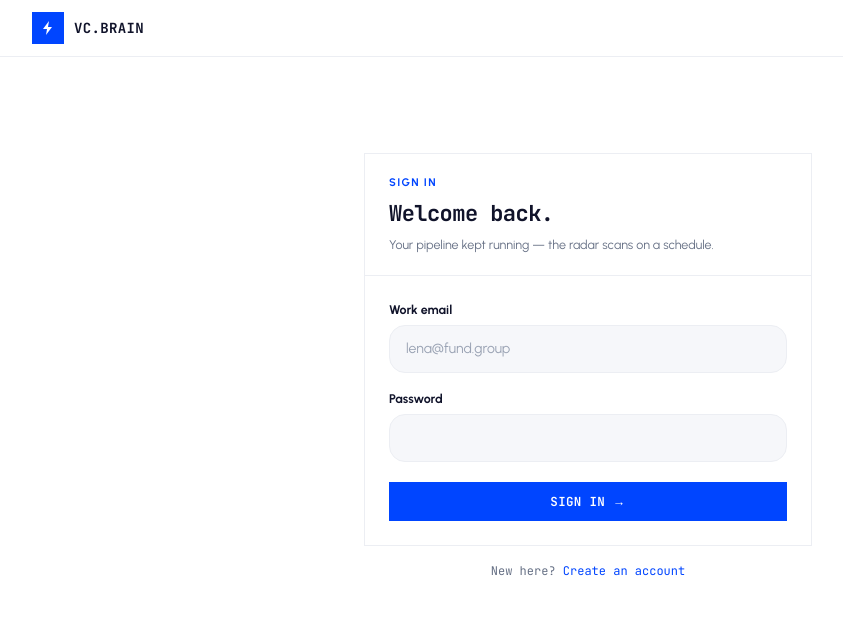
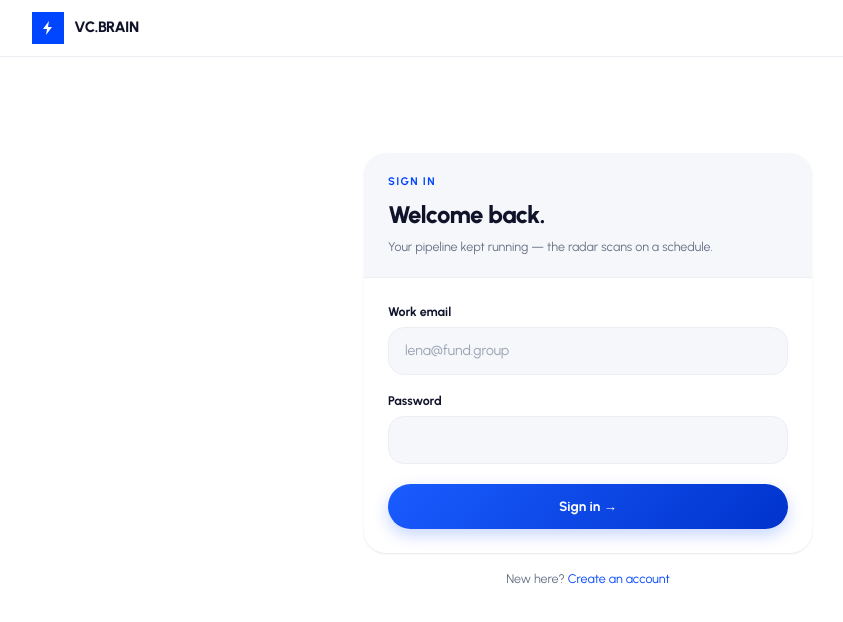
Before and after one commit to Asjad-Ilahi/vc_brain_hackathon, a Next.js app: page /signin in a window 1280 px wide. Shown: the top 622 px of the page, without its empty margins (52-895 px from the left). Built offline with nearby package versions, Linux system fonts and the light colour scheme.

Commit message:
completed the dashboard ui update

```diff
--- a/src/app/_components/AuthCard.tsx
+++ b/src/app/_components/AuthCard.tsx
@@ -25,21 +25,21 @@ export default function AuthCard({
                 <path d="M9 1 3 9h4l-1 6 6-8H8l1-6z" />
               </svg>
             </span>
-            <span className="font-mono text-sm font-bold tracking-wide">VC.BRAIN</span>
+            <span className="text-[15px] font-extrabold tracking-tight">VC.BRAIN</span>
           </Link>
         </div>
       </header>
       <main className="flex flex-1 items-start justify-center px-4 py-16 md:py-24">
         <div className="w-full max-w-md">
-          <div className="border border-line bg-card">
-            <div className="border-b border-line bg-paper px-6 py-5">
+          <div className="u-card overflow-hidden">
+            <div className="border-b border-line bg-cardalt px-6 py-5">
               <Eyebrow>{eyebrow}</Eyebrow>
-              <h1 className="mt-1.5 font-mono text-[22px] font-bold tracking-tight">{title}</h1>
+              <h1 className="mt-1.5 text-[24px] font-extrabold tracking-tight">{title}</h1>
               <p className="mt-1 text-[12.5px] text-muted">{sub}</p>
             </div>
             <div className="px-6 py-6">{children}</div>
           </div>
-          <p className="mt-4 text-center font-mono text-[12px] text-muted">{footer}</p>
+          <p className="mt-4 text-center text-[12.5px] text-muted">{footer}</p>
         </div>
       </main>
     </div>
--- /dev/null
+++ b/src/app/activity/page.tsx
@@ -0,0 +1,75 @@
+"use client";
+import { useEffect, useState } from "react";
+import Link from "next/link";
+import { api } from "../_components/api";
+import { Spinner } from "../_components/ui";
+import { PageHeader } from "../_components/shared";
+
+type Activity = {
+  id: string;
+  agent: string;
+  outputSummary: string | null;
+  createdAt: string;
+  opportunityId: string;
+  company: string;
+};
+
+const AGENT_TONE: Record<string, string> = {
+  screener: "bg-brandfaint text-brand",
+  scorer: "bg-brandfaint text-brand",
+  memo: "bg-okwash text-ok",
+  validator: "bg-warnwash text-warn",
+  footprint: "bg-panel text-muted",
+  investor: "bg-okwash text-ok",
+};
+
+export default function ActivityPage() {
+  const [rows, setRows] = useState<Activity[]>([]);
+  const [loading, setLoading] = useState(true);
+
+  useEffect(() => {
+    const load = () => api<Activity[]>("/api/activity").then(setRows).catch(() => {}).finally(() => setLoading(false));
+    load();
+    const t = setInterval(load, 6000);
+    return () => clearInterval(t);
+  }, []);
+
+  return (
+    <div>
+      <PageHeader
+        eyebrow="Agent activity"
+        title="What the agents are doing."
+        sub="Every step the system takes is logged here — sourcing, screening, scoring, memo drafting and verification, newest first."
+      />
+
+      {loading ? (
+        <div className="py-24 text-center"><Spinner label="Loading activity…" /></div>
+      ) : rows.length === 0 ? (
+        <div className="rounded-2xl border border-dashed border-linestrong py-16 text-center text-[13px] text-faint">
+          No agent activity yet — run a search or full check on a deal.
+        </div>
+      ) : (
+        <div className="u-card p-2">
+          {rows.map((a) => {
+            const time = new Date(a.createdAt).toLocaleTimeString("en-GB", { hour: "2-digit", minute: "2-digit", second: "2-digit" });
+            const tone = AGENT_TONE[a.agent] ?? "bg-panel text-muted";
+            return (
+              <Link
+                key={a.id}
+                href={`/opportunity/${a.opportunityId}`}
+                className="flex items-center gap-3 rounded-2xl px-4 py-3 transition-colors hover:bg-cardalt"
+              >
+                <span className={`u-pill shrink-0 px-2.5 py-1 text-[11px] font-bold uppercase ${tone}`}>{a.agent}</span>
+                <span className="min-w-0 flex-1 text-[13px]">
+                  <span className="font-semibold text-ink">{a.company}</span>
+                  <span className="text-muted"> — {a.outputSummary ?? "…"}</span>
+                </span>
+                <span className="tnum shrink-0 text-[11.5px] text-faint">{time}</span>
+              </Link>
+            );
+          })}
+        </div>
+      )}
+    </div>
+  );
+}
--- a/src/app/signin/page.tsx
+++ b/src/app/signin/page.tsx
@@ -59,7 +59,7 @@ function SignIn() {
         <button
           type="submit"
           disabled={loading}
-          className="mt-5 w-full bg-accent px-4 py-2.5 font-mono text-[12.5px] font-semibold uppercase tracking-wide text-accentink hover:opacity-90 disabled:opacity-50"
+          className="u-btn u-btn-primary mt-5 w-full py-3 text-[13.5px]"
         >
           {loading ? "Signing in…" : "Sign in →"}
         </button>
```
Also changed, not shown: 1 other file (tests, documents, lock files or other folders).
